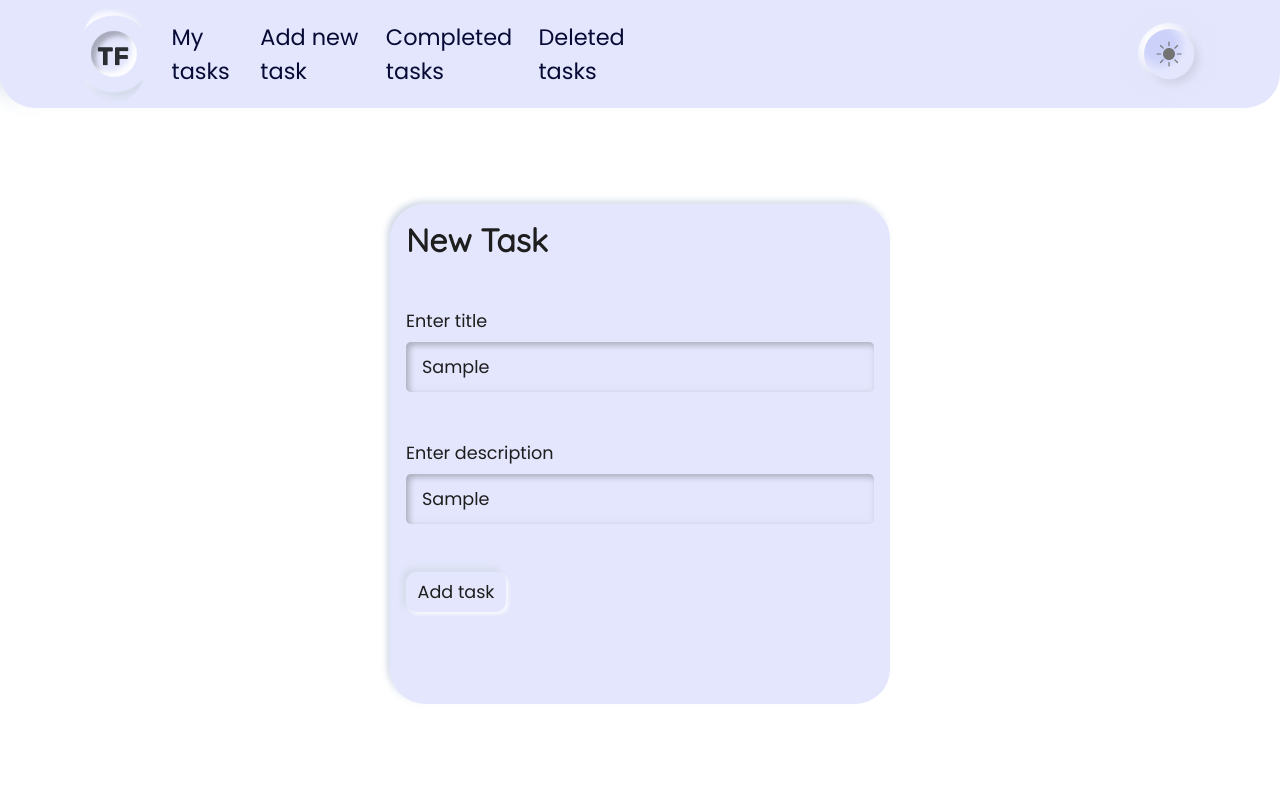
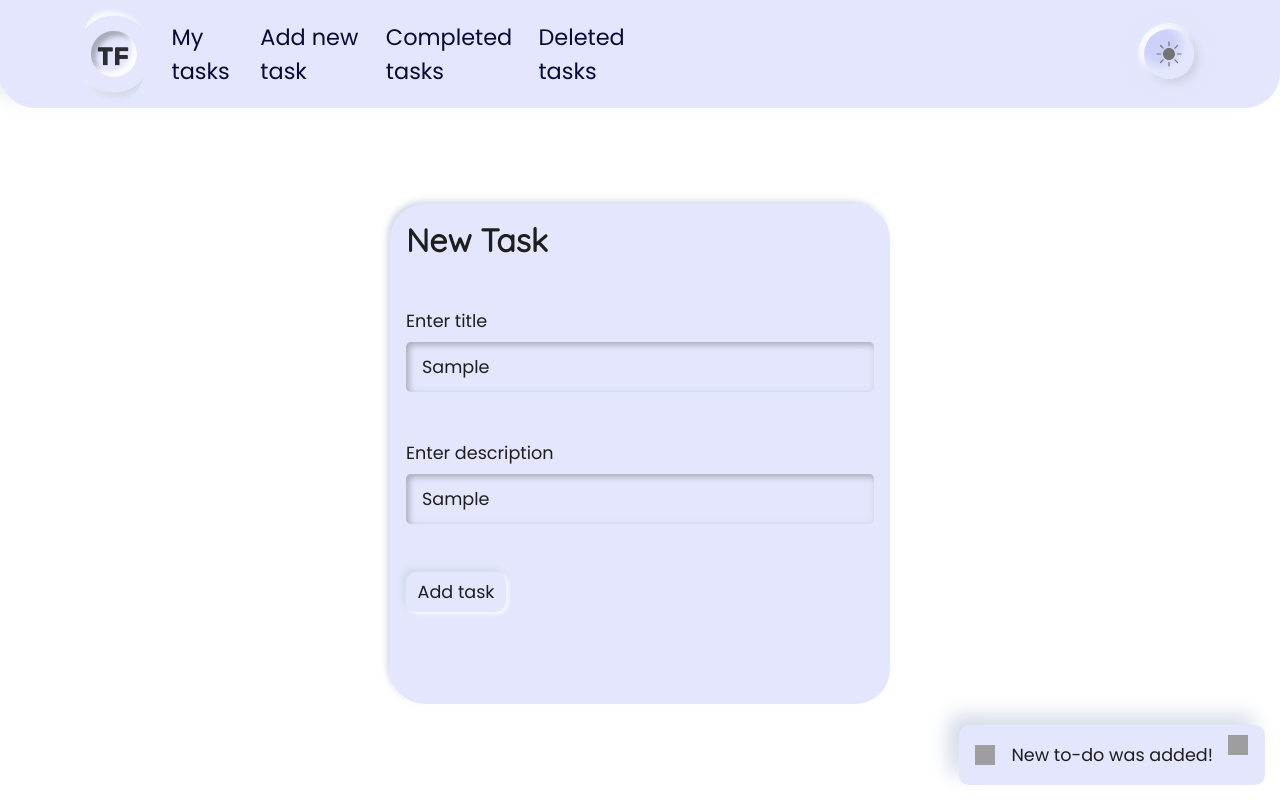
Before and after one commit to vlad113chepurko/Taskify, a React (Vite) app: page /add in a window 1280 px wide. Both pictures are taken after typing "Sample", "Sample" into the empty fields and a click on the button "Add task". Built offline with nearby package versions, Linux system fonts and the light colour scheme; grey boxes are pictures that could not be loaded.

Commit message:
Added modal

```diff
--- a/src/components/ModalWindow.tsx
+++ b/src/components/ModalWindow.tsx
@@ -1,11 +1,24 @@
+import useModalStore from "@store/useModalStore";
+import './styles/_modal.scss';
+
 const ModalWindow = () => {
+  const { message, setModal } = useModalStore();
   return (
     <div className="modal">
       <img
-        src="https://img.icons8.com/?size=100&id=7755&format=png&color=737373"
+        src="https://img.icons8.com/?size=100&id=5342&format=png&color=737373"
         alt="alert"
-        width="15px"
-        height="15px"
+        width="20px"
+        height="20px"
+      />
+      <p>{message}</p>
+      <img
+        className="modal-close"
+        src="https://img.icons8.com/?size=100&id=46&format=png&color=737373"
+        alt="close"
+        width="20px"
+        height="20px"
+        onClick={() => setModal("", false)}
       />
     </div>
   )
--- /dev/null
+++ b/src/components/styles/_modal.scss
@@ -0,0 +1,58 @@
+@use '@styles/shadows' as *;
+@use '@styles/mixins' as *;
+@use '@styles/variables' as *;
+
+.modal {
+  width: auto;
+  padding: 1rem;
+  height: 60px;
+
+  @include flex-left-center(row);
+
+  position: fixed;
+  bottom: 15px;
+  right: 15px;
+
+  border-radius: 10px;
+
+  img {
+    margin-right: 1rem;
+  }
+}
+
+.modal {
+  animation: modalOpen 0.3s forwards;
+}
+
+@keyframes modalOpen {
+  from {
+    transform: translateY(-30px);
+    opacity: 0;
+  }
+  to {
+    transform: translateY(0);
+    opacity: 1;
+  }
+}
+
+
+.modal-close {
+  position: relative;
+  bottom: 10px;
+  left: 15px;
+  cursor: pointer;
+}
+
+html.light {
+  .modal {
+    @include box-shadow-light;
+    background-color: $bg-block;
+  }
+}
+
+html.dark {
+  .modal {
+    @include box-shadow-dark;
+    background-color: transparent;
+  }
+}
--- a/src/pages/todo/NewTask.tsx
+++ b/src/pages/todo/NewTask.tsx
@@ -4,6 +4,8 @@ import { yupResolver } from '@hookform/resolvers/yup';
 import {nanoid} from 'nanoid';
 import type { TaskFormData } from "../../types/Todo";
 import type { Task } from "../../types/Todo";
+import useModalStore from "@store/useModalStore";
+import ModalWindow from "@components/ModalWindow";
 import useTasksStore from "@store/useTasksStore";
 import * as yup from 'yup';
 
@@ -11,6 +13,7 @@ const scheme = yup.object({
   title: yup.string().required("Title is required"),
   description: yup.string().required("Description is required"),
 })
+
 const NewTask = () => {
   const setTasks = useTasksStore((state) => state.setTasks);
   const {
@@ -21,12 +24,15 @@ const NewTask = () => {
     resolver: yupResolver(scheme),
   })
 
+  const { setModal, visible }  = useModalStore();
+
   const onSubmit = (data: TaskFormData) => {
     const newTask: Task = {
       ...data,
       id: nanoid(),
     }
     setTasks([newTask])
+    setModal("New to-do was added!", true );
   }
 
   return (
@@ -50,6 +56,9 @@ const NewTask = () => {
             {...register('description')} />
         </section>
         <button type="submit">Add task</button>
+        {visible && (
+          <ModalWindow />
+        )}
       </form>
     </div>
   );
--- /dev/null
+++ b/src/store/useModalStore.tsx
@@ -0,0 +1,19 @@
+import { create } from 'zustand';
+
+type ModalState = {
+  visible: boolean;
+  message: string;
+  setModal: (message: string, visible: boolean) => void;
+};
+
+const useModalStore =
+  create<ModalState>((set) => ({
+    visible: false,
+    message: '',
+    setModal: (message: string, visible: boolean) => set({
+      visible,
+      message,
+    })
+  }))
+
+export default useModalStore;
--- a/src/store/useTasksStore.tsx
+++ b/src/store/useTasksStore.tsx
@@ -6,7 +6,8 @@ interface TasksStore {
   setTasks: (tasks: Task[]) => void;
 }
 
-const useTasksStore = create<TasksStore>((set) => ({
+const useTasksStore =
+  create<TasksStore>((set) => ({
   tasks: [],
   setTasks: (tasks) => set({ tasks }),
 }));
```
Also changed, not shown: src/components/styles/modal.css (deleted, +0 -17 lines), src/components/styles/modal.scss (deleted, +0 -24 lines), 1 other file (tests, documents, lock files or other folders).
